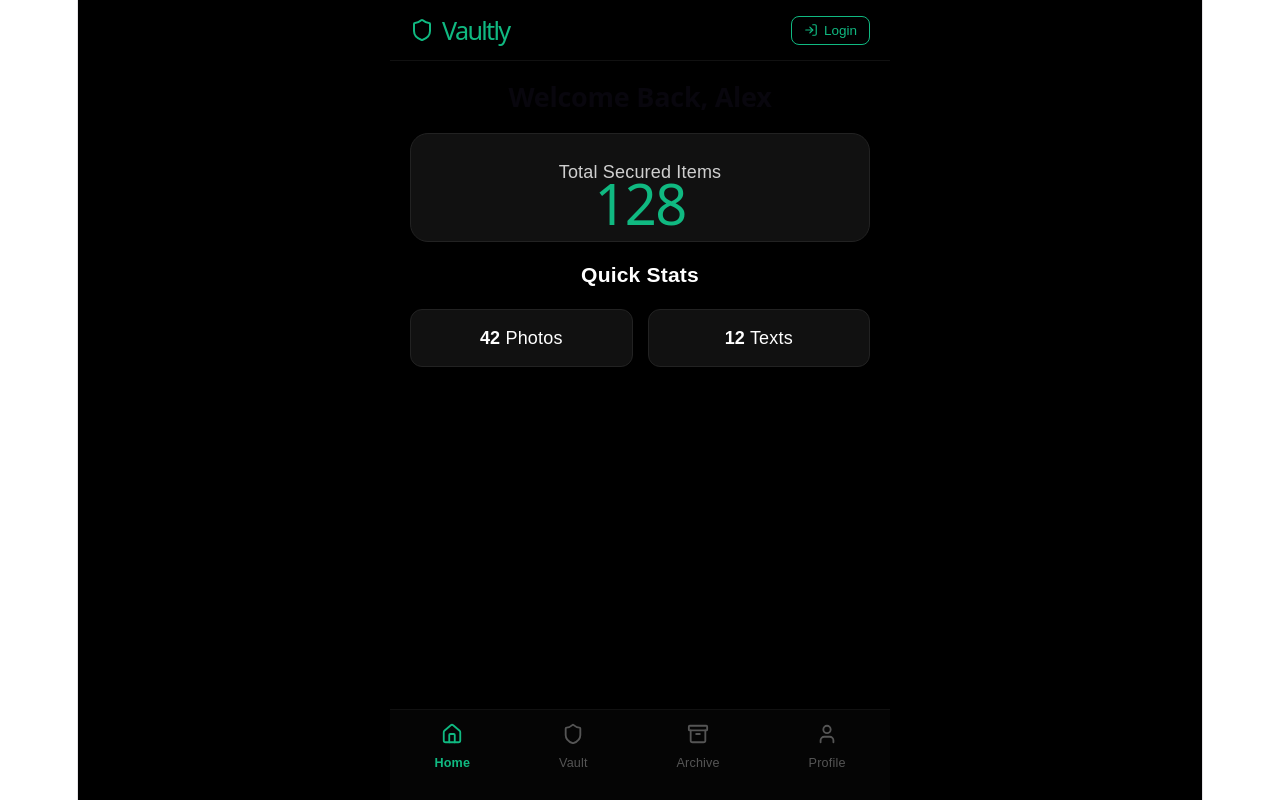
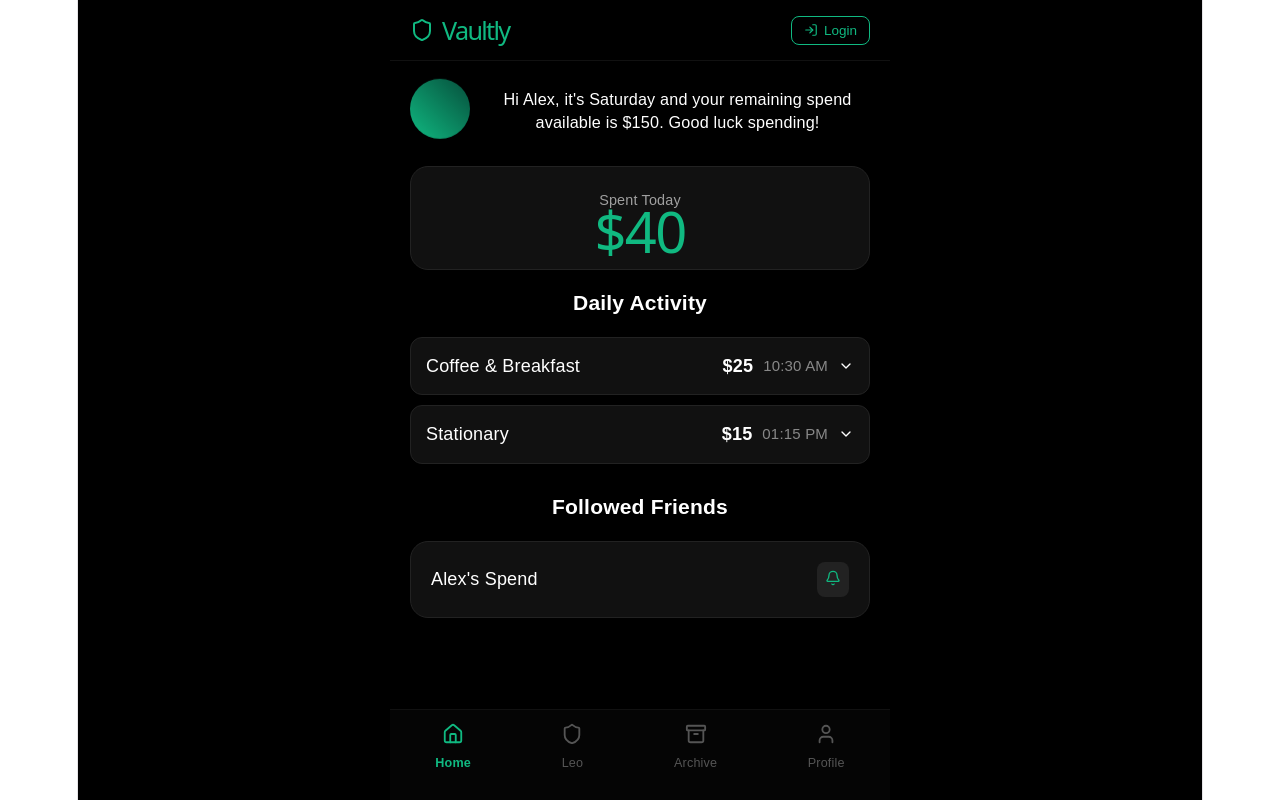
Before and after one commit to jhonjoshua22/Vaultly, a React (Vite) app: page /home in a window 1280 px wide. Built offline with nearby package versions, Linux system fonts and the light colour scheme.

Commit message:
Leo and Spent Tracke update

```diff
--- a/src/App.jsx
+++ b/src/App.jsx
@@ -6,7 +6,7 @@ import Bottombar from './components/Bottombar';
 
 // Page Components
 import Home from './pages/Home';
-import Vault from './pages/Vault';
+import Leo from './pages/Leo';
 import Archive from './pages/Archive';
 import Profile from './pages/Profile';
 
@@ -22,7 +22,7 @@ function App() {
 
         <main style={{ flex: 1, overflowY: 'auto' }}>
           {activeTab === 'Home' && <Home userName={userName} />}
-          {activeTab === 'Vault' && <Vault />}
+          {activeTab === 'Leo' && <Leo />}
           {activeTab === 'Archive' && <Archive />}
           {activeTab === 'Profile' && <Profile userName={userName} />}
         </main>
--- a/src/components/Bottombar.jsx
+++ b/src/components/Bottombar.jsx
@@ -12,8 +12,8 @@ const Bottombar = ({ activeTab, setActiveTab }) => {
       />
       <TabItem
         icon={<Shield size={22}/>}
-        label="Vault"
-        active={activeTab === 'Vault'}
+        label="Leo"
+        active={activeTab === 'Leo'}
         onClick={() => setActiveTab('Vault')}
       />
       <TabItem
--- a/src/pages/Home.jsx
+++ b/src/pages/Home.jsx
@@ -1,25 +1,91 @@
-import React from 'react';
+import React, { useState } from 'react';
+import { Plus, Trash2, Bell, ChevronDown, ChevronUp } from 'lucide-react';
 
 const Home = ({ userName }) => {
+  const [spendAvail, setSpendAvail] = useState(150); // Example state
+  const today = new Date().toLocaleDateString('en-US', { weekday: 'long' });
+
+  // Mock data for spending
+  const [logs, setLogs] = useState([
+    { id: 1, amount: 25, time: '10:30 AM', date: 'Mar 15, 2026', desc: 'Coffee & Breakfast' },
+    { id: 2, amount: 15, time: '01:15 PM', date: 'Mar 15, 2026', desc: 'Stationary' }
+  ]);
+
+  const [expandedId, setExpandedId] = useState(null);
+
+  const totalSpent = logs.reduce((acc, curr) => acc + curr.amount, 0);
+
   return (
     <div style={pageStyle}>
-      <h2 style={headerStyle}>Welcome Back, {userName}</h2>
+      {/* Avatar & Greeting Section */}
+      <div style={headerSectionStyle}>
+        <div style={avatarWrapperStyle}>
+          <div style={avatarStyle}></div>
+        </div>
+        <p style={greetingStyle}>
+          Hi {userName}, it's {today} and {spendAvail > 0
+            ? `your remaining spend available is $${spendAvail}. Good luck spending!`
+            : "you have used all your available money for today!"}
+        </p>
+      </div>
+
+      {/* Daily Total */}
       <div style={cardStyle}>
-        <p style={{ opacity: 0.8, marginBottom: '5px' }}>Total Secured Items</p>
-        <h1 style={{ margin: 0, color: '#10b981' }}>128</h1>
+        <p style={{ margin: 0, fontSize: '0.8rem', opacity: 0.6 }}>Spent Today</p>
+        <h1 style={{ margin: '5px 0', color: '#10b981' }}>${totalSpent}</h1>
       </div>
-      <h3 style={{ marginTop: '20px' }}>Quick Stats</h3>
-      <div style={{ display: 'grid', gridTemplateColumns: '1fr 1fr', gap: '15px' }}>
-        <div style={miniCardStyle}><strong>42</strong> Photos</div>
-        <div style={miniCardStyle}><strong>12</strong> Texts</div>
+
+      {/* Spending Logs */}
+      <h3 style={{ marginTop: '20px' }}>Daily Activity</h3>
+      {logs.map(log => (
+        <div key={log.id} style={logItemStyle} onClick={() => setExpandedId(expandedId === log.id ? null : log.id)}>
+          <div style={logHeaderStyle}>
+            <span>{log.desc}</span>
+            <div style={{ display: 'flex', alignItems: 'center', gap: '10px' }}>
+              <strong>${log.amount}</strong>
+              <small style={{ opacity: 0.5 }}>{log.time}</small>
+              {expandedId === log.id ? <ChevronUp size={16} /> : <ChevronDown size={16} />}
+            </div>
+          </div>
+          {expandedId === log.id && (
+            <div style={expandedDetailsStyle}>
+              <p style={{ margin: '5px 0', fontSize: '0.85rem' }}>Date: {log.date}</p>
+              <button style={deleteBtnStyle} onClick={(e) => { e.stopPropagation(); setLogs(logs.filter(l => l.id !== log.id)); }}>
+                <Trash2 size={14} /> Remove
+              </button>
+            </div>
+          )}
+        </div>
+      ))}
+
+      {/* Followed Accounts */}
+      <h3 style={{ marginTop: '30px' }}>Followed Friends</h3>
+      <div style={cardStyle}>
+        <div style={friendStyle}>
+          <span>Alex's Spend</span>
+          <button style={notifyBtnStyle}><Bell size={16} /></button>
+        </div>
       </div>
     </div>
   );
 };
 
-const pageStyle = { padding: '20px' };
-const headerStyle = { fontSize: '1.5rem', marginBottom: '20px', fontWeight: 'bold' };
-const cardStyle = { background: '#111', padding: '25px', borderRadius: '18px', border: '1px solid #222' };
-const miniCardStyle = { background: '#111', padding: '15px', borderRadius: '12px', textAlign: 'center', border: '1px solid #222' };
+// Styles
+const pageStyle = { padding: '20px', paddingBottom: '100px' };
+const headerSectionStyle = { display: 'flex', alignItems: 'center', gap: '15px', marginBottom: '25px' };
+const avatarWrapperStyle = { animation: 'bounce 2s infinite' };
+const avatarStyle = { width: '60px', height: '60px', borderRadius: '50%', background: 'linear-gradient(45deg, #10b981, #064e3b)' };
+const greetingStyle = { fontSize: '0.9rem', lineHeight: '1.4', flex: 1 };
+const cardStyle = { background: '#111', padding: '20px', borderRadius: '18px', border: '1px solid #222' };
+const logItemStyle = { background: '#111', padding: '15px', borderRadius: '12px', border: '1px solid #222', marginBottom: '10px', cursor: 'pointer' };
+const logHeaderStyle = { display: 'flex', justifyContent: 'space-between', alignItems: 'center' };
+const expandedDetailsStyle = { marginTop: '10px', paddingTop: '10px', borderTop: '1px solid #333' };
+const deleteBtnStyle = { background: '#7f1d1d', border: 'none', color: '#fecaca', padding: '5px 10px', borderRadius: '6px', cursor: 'pointer', fontSize: '0.75rem', marginTop: '5px' };
+const friendStyle = { display: 'flex', justifyContent: 'space-between', alignItems: 'center' };
+const notifyBtnStyle = { background: '#222', border: 'none', color: '#10b981', padding: '8px', borderRadius: '8px', cursor: 'pointer' };
+
+// Inject keyframe for bounce
+const styleSheet = document.styleSheets[0];
+styleSheet.insertRule(`@keyframes bounce { 0%, 100% { transform: translateY(0); } 50% { transform: translateY(-10px); } }`, styleSheet.cssRules.length);
 
 export default Home;
```
Also changed, not shown: src/pages/Leo.jsx (renamed from src/pages/Vault.jsx).
